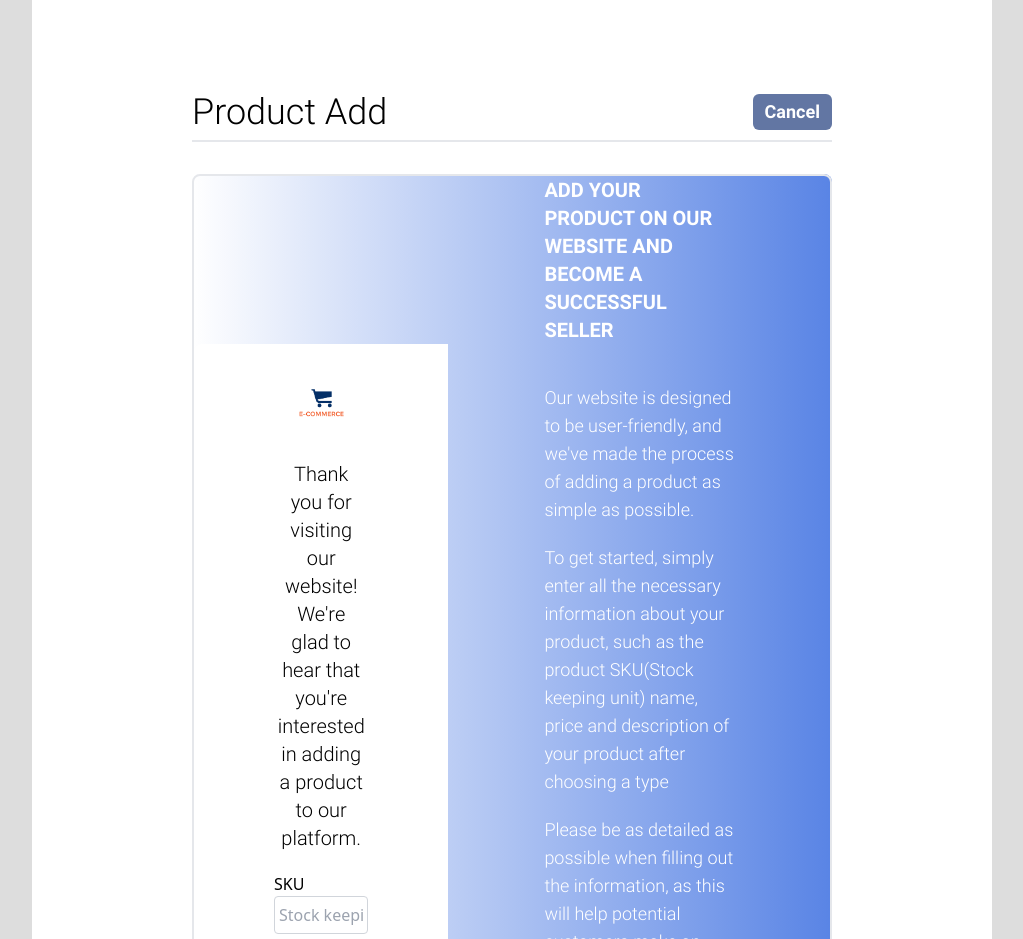
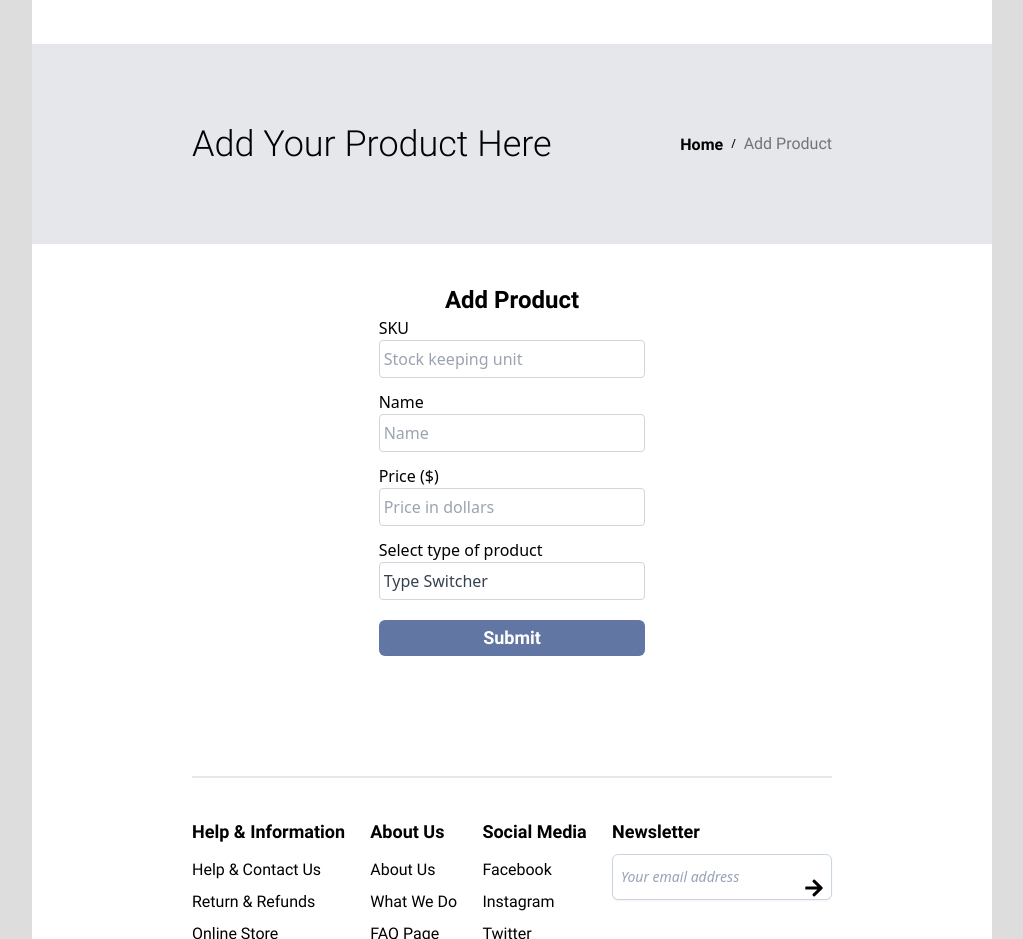
Before and after one commit to GBreg19/mint-store, a React (Create React App) app: page /product-add in a window 1280 px wide. Shown: the part 213-1152 px from the top of the page, without its empty margins (128-1151 px from the left). Built offline with nearby package versions, Linux system fonts and the light colour scheme.

Commit message:
setting breadcrumps, deploying on github pages

```diff
--- a/package.json
+++ b/package.json
@@ -18,8 +18,11 @@
     "styled-components": "^5.3.8",
     "web-vitals": "^2.1.4"
   },
+  "homepage": {"homepage": "http://{github-username}.github.io/{mint-store}"},
   "scripts": {
     "start": "react-scripts start",
+    "predeploy" : "npm run build",
+    "deploy" : "gh-pages -d build",
     "build": "react-scripts build",
     "test": "react-scripts test",
     "eject": "react-scripts eject"
@@ -43,6 +46,7 @@
     ]
   },
   "devDependencies": {
+    "gh-pages": "^5.0.0",
     "tailwindcss": "^3.2.4"
   }
 }
--- a/src/App.js
+++ b/src/App.js
@@ -1,4 +1,4 @@
-import { Fragment } from "react";
+import { Fragment, useState } from "react";
 import { useSelector } from "react-redux";
 import { Routes, Route } from "react-router-dom";
 import Header from "./components/Body/Header";
@@ -10,6 +10,12 @@ import Home from "./components/Pages/Home";
 
 function App() {
   const isClicked = useSelector((state) => state.cart.isClicked);
+
+  const [breadCrumbs, setBreadCrumbs] = useState([
+    { label: "Home", link: "/" },
+    { label: "Add Product" },
+  ]);
+
   return (
     <Fragment>
       <Header />
@@ -17,7 +23,7 @@ function App() {
       <Cart />
       <Routes>
         <Route exact path="/" element={<Home />}></Route>
-        <Route exact path="/product-add" element={<ProductAdd />}></Route>
+        <Route exact path="/product-add" element={<ProductAdd data={breadCrumbs} />}></Route>
       </Routes>
       <Footer />
     </Fragment>
--- /dev/null
+++ b/src/components/Breadcrumbs/Breadcrumbs.js
@@ -0,0 +1,33 @@
+import React, { Fragment } from "react";
+import { Link } from "react-router-dom";
+
+const BreadCrumbs = ({ items }) => {
+  return (
+    <nav>
+      <ul className="flex">
+        {items.map((item, index) => {
+          return (
+            <Fragment key={index}>
+              <li>
+                {item.link ? (
+                  <Link to={item.link} className="font-robotoBold pr-2">
+                    {item.label}
+                  </Link>
+                ) : (
+                  <h1 className="text-black/50 font-robotoReg pl-2">
+                    {item.label}
+                  </h1>
+                )}
+              </li>
+              <span className="text-xs flex items-center">
+                {items.length - 1 !== index && " / "}
+              </span>
+            </Fragment>
+          );
+        })}
+      </ul>
+    </nav>
+  );
+};
+
+export default BreadCrumbs;
--- a/src/components/Pages/ProductAdd.js
+++ b/src/components/Pages/ProductAdd.js
@@ -1,13 +1,13 @@
-import React, { useEffect } from "react";
+import React, { Fragment, useEffect } from "react";
 import { useNavigate } from "react-router-dom";
 import Button from "../UI/Button";
 import Input from "../UI/Input";
-import eCommerce from "../../Images/e-commerce.png";
 import Container from "../UI/Container";
 import useForm from "../../hooks/useForm";
 import { useSelector } from "react-redux";
+import BreadCrumbs from "../Breadcrumbs/Breadcrumbs";
 
-const ProductAdd = () => {
+const ProductAdd = ({ data }) => {
   const {
     errorTxts,
     setErrorTxts,
@@ -17,14 +17,6 @@ const ProductAdd = () => {
     onChangeHandler,
     onSubmitHandler,
   } = useForm();
-
-  // const [x, setX] = useState(null)
-
-  // const img = (e) => {
-  //   console.log(e.target.files[0])
-  //   setX(e.target.files[0])
-  // }
-  // console.log(x)
 
   const inputValues = useSelector((state) => state.form.inputValues);
 
@@ -113,36 +105,17 @@ const ProductAdd = () => {
   }, [inputValues, selected, validate]);
 
   return (
+    <Fragment>
+      <div className="w-9/12 m-auto py-20 px-40 bg-gray-200 flex items-center justify-between">
+        <h1 className="text-4xl font-robotoLight text-center">
+          Add Your Product Here
+        </h1>
+          <BreadCrumbs items={data} />
+      </div>
       <Container>
         <form onSubmit={onSubmitHandler}>
-        <div className="flex justify-between items-center py-2 border-b-2 mb-8">
-          <div>
-            <h1 className="text-4xl font-robotoLight">Product Add</h1>
-          </div>
-          <div>
-            <Button
-              onClick={() => {
-                navigate("/");
-              }}
-            >
-              Cancel
-            </Button>
-          </div>
-        </div>
-        <div className="border-white-900 rounded-lg bg-gradient-to-r from-white to-hamLightBlue">
-          <div className="flex items-center border-2 border-white-900 rounded-lg">
-            <div className="basis-2/5 bg-white rounded-l-lg md:px-20 md:pb-10">
-              <div className="mb-5 w-8/12 m-auto flex flex-col justify-center items-center">
-                <img src={eCommerce} width="300" className="my-10" />
-                <h1 className="text-center font-robotoLight text-xl ">
-                  Thank you for visiting our website! We're glad to hear that
-                  you're interested in adding a product to our platform.
-                </h1>
-              </div>
-              {/* <div>
-                <label>Image</label>
-                <Input type='file' id='x' accept="image/*" onChange={img} />
-              </div> */}
+          <h1 className="text-center text-2xl font-robotoBold">Add Product</h1>
+          <div className="w-2/3 m-auto bg-white rounded-l-lg md:px-20 md:pb-10">
             <div>
               <label>SKU</label>
               <Input
@@ -290,38 +263,13 @@ const ProductAdd = () => {
                 {errorTxts.type}
               </p>
             )}
-              <Button className='w-full mt-2' type="submit">Submit</Button>
-            </div>
-            <div className="basis-3/5 h-74 py-0 px-24 lg:w-6/12 flex flex-col text-white justify-center items-center lg:rounded-r-lg rounded-b-lg lg:rounded-bl-none">
-              <h1 className="uppercase font-robotoBold text-xl mb-10">
-                add your product on our website and become a successful seller
-              </h1>
-              <p className="font-robotoLight text-lg mb-5">
-                Our website is designed to be user-friendly, and we've made the
-                process of adding a product as simple as possible.
-              </p>
-              <p className="font-robotoLight text-lg mb-5">
-                To get started, simply enter all the necessary information about
-                your product, such as the product SKU(Stock keeping unit) name,
-                price and description of your product after choosing a type
-              </p>
-              <p className="font-robotoLight text-lg mb-5">
-                Please be as detailed as possible when filling out the
-                information, as this will help potential customers make an
-                informed decision about your product.
-              </p>
-              <p className="font-robotoLight text-lg mb-5">
-                Once you've entered all the necessary information, simply click
-                the "Submit" button and your product will be added to our
-                website. Our team will review the product to ensure it meets our
-                guidelines and is a good fit for our platform. If there are any
-                issues, we'll be sure to reach out to you directly.
-              </p>
-            </div>
-          </div>
+            <Button className="w-full mt-2" type="submit">
+              Submit
+            </Button>
           </div>
         </form>
       </Container>
+    </Fragment>
   );
 };
 
--- a/src/components/Products/Product.js
+++ b/src/components/Products/Product.js
@@ -33,7 +33,7 @@ const Product = ({ item, data, setData }) => {
     navigate("product-add");
     try {
       const resp = await axios.get(`http://localhost:3004/products/${id}`);
-      dispatch(onEdit(resp.data))
+      dispatch(onEdit(resp.data));
     } catch (e) {
       console.log(e);
     }
--- a/src/components/UI/Input.js
+++ b/src/components/UI/Input.js
@@ -4,10 +4,8 @@ const Input = (props) => {
   return (
     <input
       type={props.type || "text"}
-      className={`${
-        props.className
-          ? props.className
-          : "form-control block w-full px-1 py-1.5 text-base font-normal text-gray-70 bg-white bg-clip-padding border border-solid border-gray-300 rounded transition ease-in-out mb-3 focus:text-gray-700 focus:bg-white focus:border-blue-600 focus:outline-none"
+      className={`"form-control block w-full px-1 py-1.5 text-base font-normal text-gray-70 bg-white bg-clip-padding border border-solid border-gray-300 rounded transition ease-in-out mb-3 focus:text-gray-700 focus:bg-white focus:outline-none focus:border-sky-500 focus:ring-1 focus:ring-sky-500" ${
+        props.className ? props.className : ""
       }
 `}
       placeholder={props.placeholder}
```
Also changed, not shown: 1 other file (tests, documents, lock files or other folders). Lines whose indentation alone changed are shown as unchanged.
